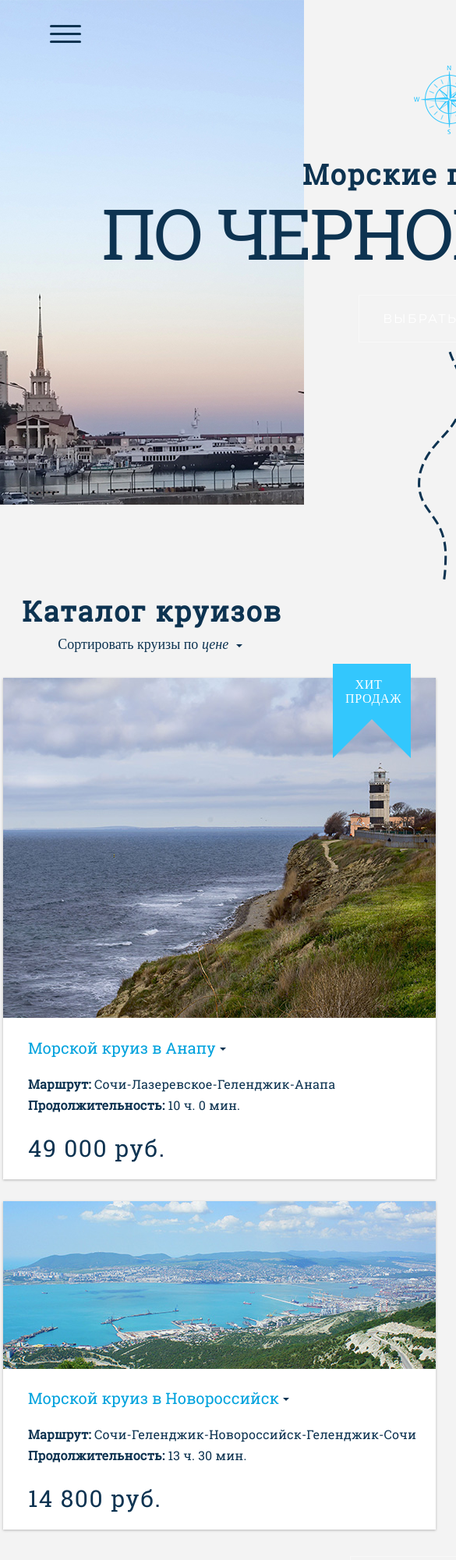
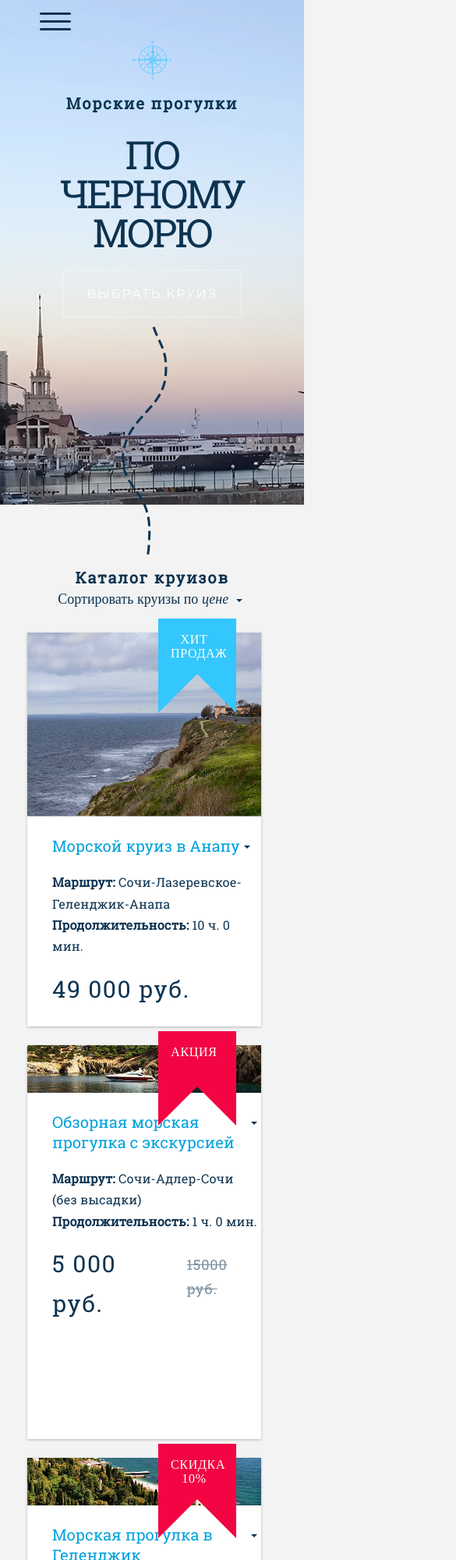
Before and after one commit to rd1030/Main_test, a website: page index.html in a window 390 px wide. Shown: the top 2000 px of the page at 78% size, 585 px wide, since content can reach past the window. Drawn offline with Linux system fonts and the light colour scheme; a web font is replaced by a local one.

Commit message:
Юзабельно

```diff
--- /dev/null
+++ b/css/media.css
@@ -0,0 +1,125 @@
+@media (max-width: 1300px) {
+  .support {
+    width:230px;
+  }
+  .top-menu {
+    width:110px;
+  }
+  .block-top-menu:not(:last-child){
+    margin-right:1em;
+  }
+  h1{
+    font-size: 26px;
+  }
+  .big-text{
+    font-size: 72px;
+  }
+  section{
+    margin-top:3em;
+  }
+  h2 {
+    font-size: 36px;
+  }
+  .wrapper {
+  width:720px;
+  }
+  .all-content {
+    width:720px;
+    justify-content: flex-start;
+
+  }
+  .main-content img{
+    width:345px;
+  }
+  .main-content{
+    width:345px;
+    height:510px;
+    margin-right: 0.5em;
+  }
+  .hidden-block{
+    display:none;
+  }
+  .double-block{
+    width:345px;
+  }
+  .cypite-norm-dizaynera-please {
+    margin-top:-535px;
+  }
+  #menu-2{
+    margin-left:-8em;
+  }
+  .content-footer{
+    font-size:14px;
+  }
+  .support-wrapper{
+    width:275px;
+  }
+}
+@media (max-width: 740px) {
+  #hamburger-icon{
+    margin: 1em 1em;
+  }
+  .wrapper{
+    width:320px;
+  }
+  .top-menu-right{
+    display:none;
+  }
+  .content-header img{
+    width:50px;
+  }
+  h1{
+    font-size: 20px;
+    width:250px;
+    margin-left:auto;
+    margin-right:auto;
+  }
+  .big-text{
+    font-size: 50px;
+    height:200px;
+    line-height: 1;
+  }
+  section{
+    margin-top:5em;
+  }
+  h2{
+    font-size: 20px;
+  }
+  .all-content{
+    width:300px;
+}
+  .main-content{
+    height:505px;
+    width:300px;
+  }
+  .main-content img{
+    width:300px
+  }
+  .cypite-norm-dizaynera-please{
+    margin-top:0px;
+  }
+  #menu-2{
+    margin-left:1.5em;
+  }
+  .content-footer{
+    flex-direction: column;
+    align-items: center;
+  }
+  .contancts{
+    display:none;
+  }
+  .connect{
+    text-align:center;
+    margin:0;
+    margin-top:2em;
+  }
+  .support-2{
+    text-align: center;
+  }
+  .support-wrapper{
+    height:100px;
+  }
+  .support-margin{
+    margin:0;
+  }
+}
--- a/index.html
+++ b/index.html
@@ -8,6 +8,8 @@
   <title>Прогулки по черному морю</title>
   <!--<link rel="stylesheet" href="scss/style.scss">-->
   <link rel="stylesheet" href="css/style.css">
+  <link rel="stylesheet" href="css/media.css">
+  <link rel="SHORTCUT ICON" href="img/Ship-icon.png" type="image/png">
   <link rel='stylesheet prefetch' href='https://cdnjs.cloudflare.com/ajax/libs/font-awesome/4.7.0/css/font-awesome.min.css'>
   <link rel="stylesheet" href="css/fm.revealator.jquery.css">
 </head>
@@ -246,7 +248,7 @@
           <!--main content -->
         </div><!-- double-block-->
 
-        <div class="main-content revealator-slideup revealator-once">
+        <div class="main-content revealator-slideup revealator-once cypite-norm-dizaynera-please">
           <div iddiv="box_1" class="mymagicoverbox">
             <img src="img/novorossiysk.jpg" alt="True_content">
             <div class="wrapper-for-text">
@@ -272,12 +274,12 @@
         </div>
         <!--main content -->
 
-        <div class="main-content margin-right revealator-slideup revealator-once">
+        <div class="main-content margin-right revealator-slideup revealator-once hidden-block">
           <div iddiv="box_1" class="mymagicoverbox">
             <img src="img/sea.jpg" alt="True_content">
             <div class="wrapper-for-text">
               <div class="flex">
-                <h3>Морской круиз в Новороссийск</h3>
+                <h3>Морская прогулка в Абрау-Дюрсо</h3>
                 <a href="#" class="arr-top"><span class="arr"></span></a>
               </div>
               <div class="description">
```
Also changed, not shown: img/Ship-icon.png (added).
